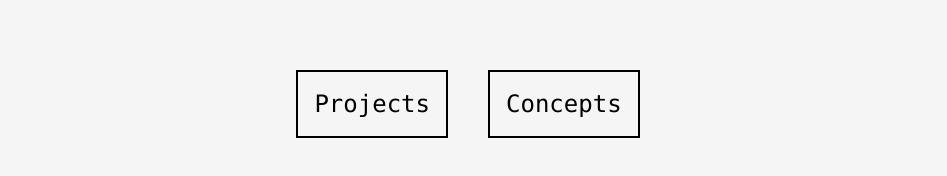
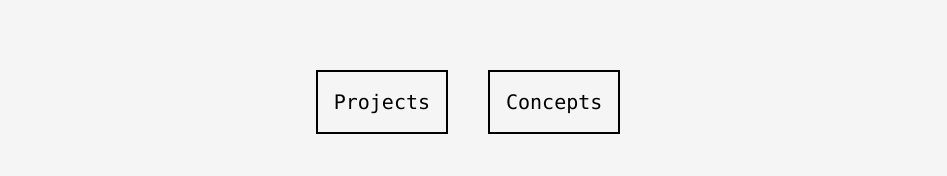
Before and after one commit to iamadityamall/react-projects, a React (Create React App) app: page / in a window 1280 px wide. Shown: the part 570-746 px from the top of the page, without its empty margins (172-1119 px from the left). Built offline with nearby package versions, Linux system fonts and the light colour scheme.

Commit message:
font reduced to xl

```diff
--- a/src/components/Navbar.jsx
+++ b/src/components/Navbar.jsx
@@ -11,7 +11,7 @@ const Navbar = () => {
             backgroundColor: isActive ? "rgba(0,0,0,0.4)" : "",
           };
         }}
-        className="p-4 text-2xl border-2 border-black"
+        className="p-4 text-xl border-2 border-black"
       >
         Projects
       </NavLink>
@@ -22,7 +22,7 @@ const Navbar = () => {
             backgroundColor: isActive ? "rgba(0,0,0,0.4)" : "",
           };
         }}
-        className="p-4 text-2xl border-2 border-black"
+        className="p-4 text-xl border-2 border-black"
       >
         Concepts
       </NavLink>
```
